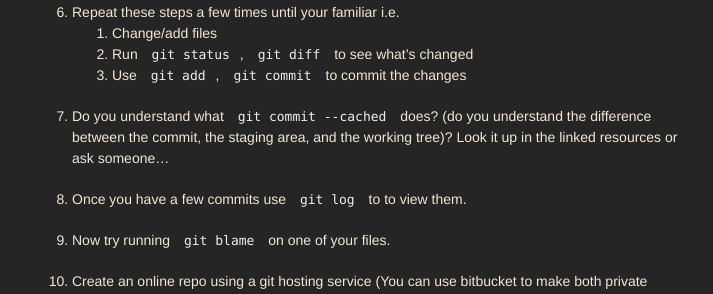
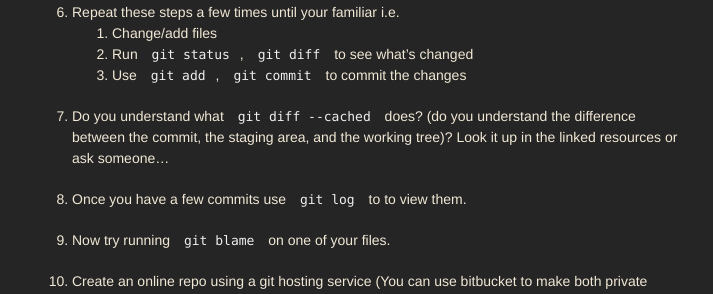
Before and after one commit to oscarbenjamin/scicomp, a Jekyll site: the page built from notes/versioncontrol.md, in a window 1280 px wide. Shown: the part 1438-1732 px from the top of the page, without its empty margins (283-996 px from the left). Built offline with Jekyll 4.4.1, drawn with Linux system fonts in a browser that asks for light colours; nearby versions of some CDN libraries; some web fonts are replaced; our own code applies the rules of GitHub Pages for plain Markdown files.

Commit message:
Fix type commit/diff

```diff
--- a/notes/versioncontrol.md
+++ b/notes/versioncontrol.md
@@ -86,7 +86,7 @@ $ git commit -m 'Adding some code...'
     2. Run `git status`, `git diff` to see what's changed
     3. Use `git add`, `git commit` to commit the changes
 
-7. Do you understand what `git commit --cached` does? (do you understand the
+7. Do you understand what `git diff --cached` does? (do you understand the
    difference between the commit, the staging area, and the working tree)?
    Look it up in the linked resources or ask someone...
 
```
